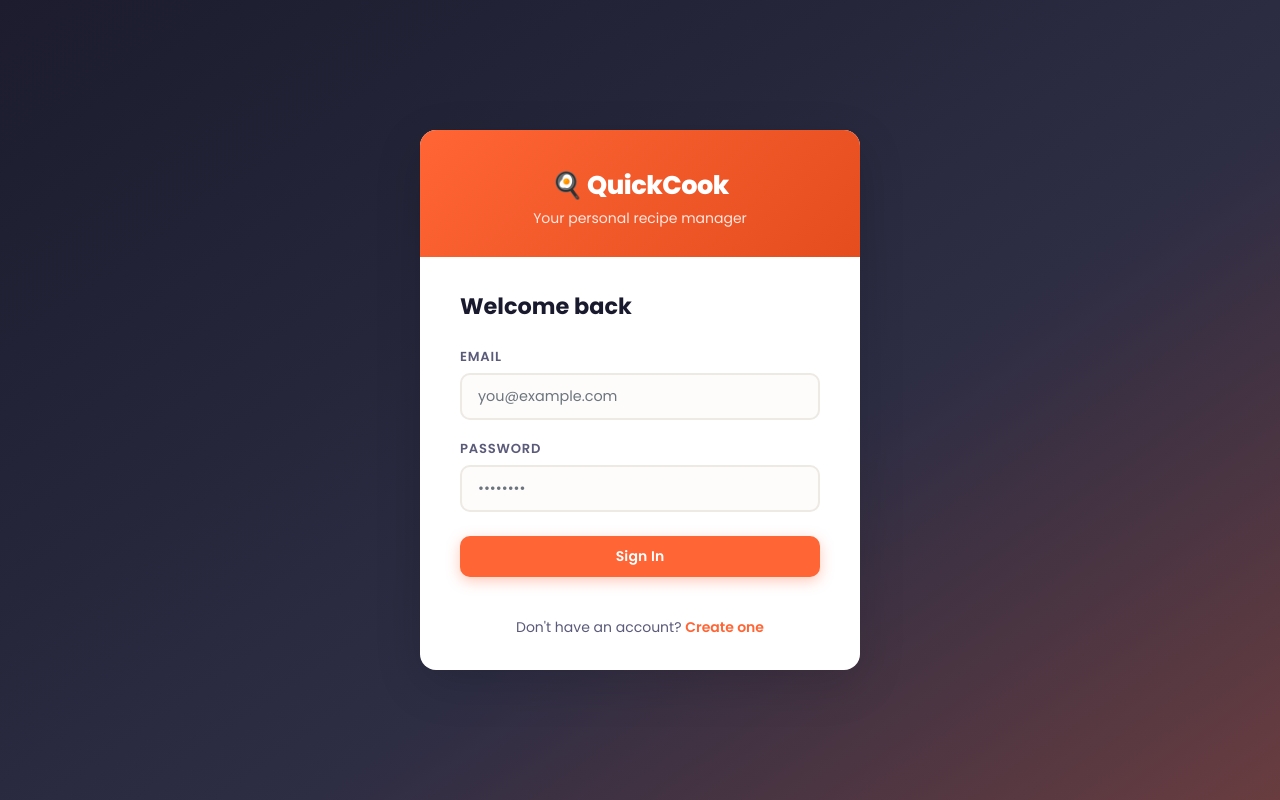
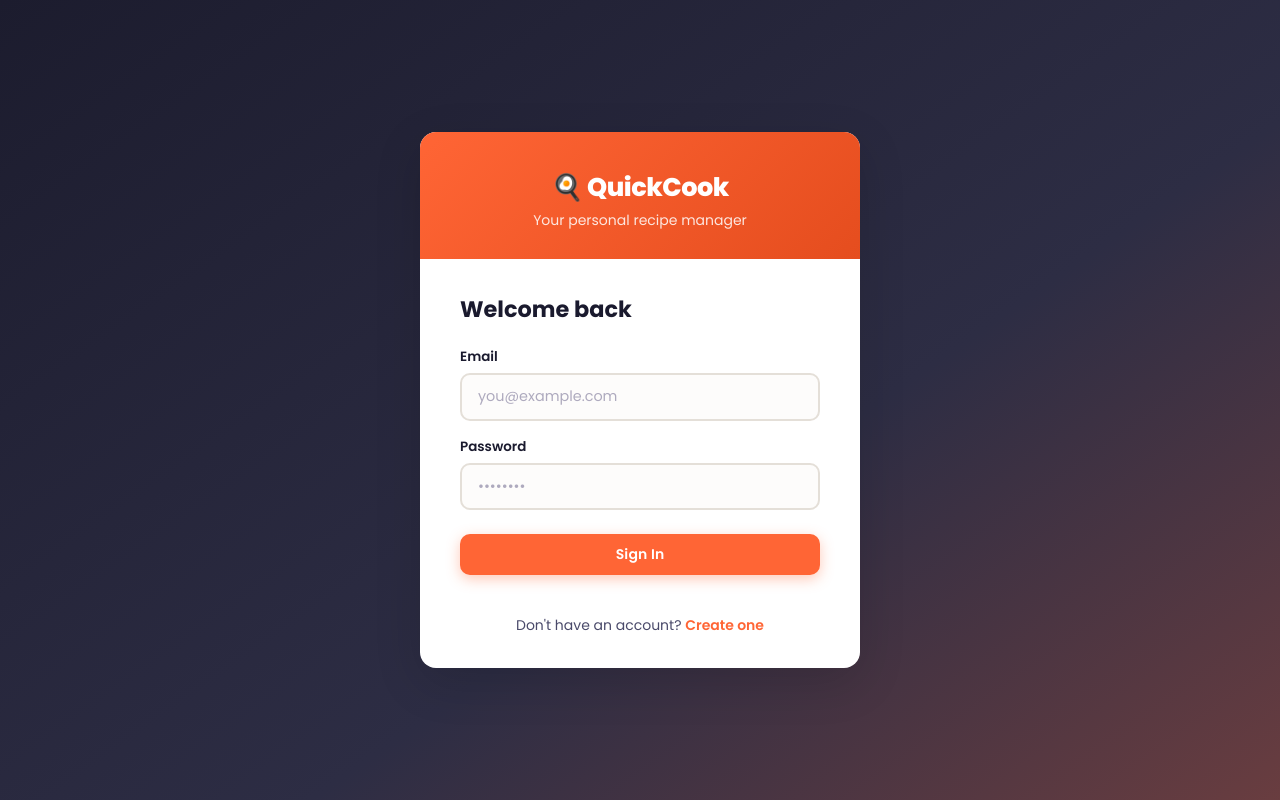
Before and after one commit to abhinanden9-ops/sprint1-backend, a React (Create React App) app in the folder Frontend-UI/: page /login in a window 1280 px wide. Built offline with nearby package versions, Linux system fonts and the light colour scheme; no server answers.

Commit message:
fix text contrast across all components

```diff
--- a/Frontend-UI/src/index.css
+++ b/Frontend-UI/src/index.css
@@ -8,26 +8,25 @@
   --bg-card: #FFFFFF;
   --nav-bg: #1C1C2E;
   --text-dark: #1A1A2E;
-  --text-mid: #5A5A7A;
-  --text-light: #9090AA;
-  --border: #EDE9E3;
-  --success: #27AE60;
-  --danger: #E74C3C;
-  --warning: #F39C12;
-  --info: #2980B9;
-  --shadow-sm: 0 2px 12px rgba(0, 0, 0, 0.06);
-  --shadow-md: 0 6px 28px rgba(0, 0, 0, 0.09);
-  --shadow-lg: 0 14px 48px rgba(0, 0, 0, 0.13);
+  --text-mid: #4A4A6A;
+  --text-light: #6E6E8E;
+  --text-muted: #9090AA;
+  --border: #E4DFD8;
+  --success: #1E8449;
+  --success-bg: #EAFAF1;
+  --danger: #C0392B;
+  --danger-bg: #FEF0EE;
+  --warning: #B7770D;
+  --info: #1A5276;
+  --info-bg: #EBF5FB;
+  --shadow-sm: 0 2px 12px rgba(0, 0, 0, 0.07);
+  --shadow-md: 0 6px 28px rgba(0, 0, 0, 0.10);
+  --shadow-lg: 0 14px 48px rgba(0, 0, 0, 0.14);
   --radius: 16px;
   --radius-sm: 10px;
-  --radius-xs: 6px;
 }
 
-* {
-  margin: 0;
-  padding: 0;
-  box-sizing: border-box;
-}
+* { margin: 0; padding: 0; box-sizing: border-box; }
 
 body {
   font-family: 'Poppins', -apple-system, BlinkMacSystemFont, sans-serif;
@@ -40,15 +39,12 @@ body {
 h1, h2, h3, h4, h5, h6 {
   font-weight: 700;
   color: var(--text-dark);
-  line-height: 1.2;
+  line-height: 1.25;
 }
 
-p {
-  line-height: 1.7;
-  color: var(--text-mid);
-}
+p { line-height: 1.7; color: var(--text-mid); }
 
-/* ── Buttons ─────────────────────────────────── */
+/* ── Buttons ──────────────────────────────────────── */
 .btn {
   font-family: 'Poppins', sans-serif;
   font-weight: 600;
@@ -57,17 +53,12 @@ p {
   padding: 10px 22px;
   border: none;
   cursor: pointer;
-  transition: all 0.22s ease;
+  transition: all 0.2s ease;
   letter-spacing: 0.01em;
 }
-
-.btn:hover {
-  transform: translateY(-2px);
-}
-
-.btn:active {
-  transform: translateY(0);
-}
+.btn:hover  { transform: translateY(-2px); }
+.btn:active { transform: translateY(0); }
+.btn:disabled { opacity: 0.65; transform: none; cursor: not-allowed; }
 
 .btn-primary {
   background: var(--primary) !important;
@@ -75,70 +66,46 @@ p {
   border: none !important;
   box-shadow: 0 4px 14px rgba(255, 101, 53, 0.35);
 }
-
-.btn-primary:hover {
-  background: var(--primary-dark) !important;
-  box-shadow: 0 6px 20px rgba(255, 101, 53, 0.45);
-}
+.btn-primary:hover { background: var(--primary-dark) !important; box-shadow: 0 6px 20px rgba(255,101,53,0.45); }
 
 .btn-danger {
-  background: var(--danger) !important;
-  color: #fff !important;
-  border: none !important;
-  box-shadow: 0 4px 14px rgba(231, 76, 60, 0.3);
-}
-
-.btn-danger:hover {
-  background: #c0392b !important;
-}
-
-.btn-success {
-  background: var(--success) !important;
-  color: #fff !important;
-  border: none !important;
-  box-shadow: 0 4px 14px rgba(39, 174, 96, 0.3);
-}
-
-.btn-success:hover {
-  background: #219a52 !important;
-}
-
-.btn-warning {
-  background: var(--warning) !important;
+  background: #E74C3C !important;
   color: #fff !important;
   border: none !important;
 }
+.btn-danger:hover { background: #C0392B !important; }
 
-.btn-warning:hover {
-  background: #d68910 !important;
+.btn-success {
+  background: #27AE60 !important;
+  color: #fff !important;
+  border: none !important;
 }
+.btn-success:hover { background: #1E8449 !important; }
+
+.btn-warning {
+  background: #F39C12 !important;
+  color: #fff !important;
+  border: none !important;
+}
+.btn-warning:hover { background: #D68910 !important; }
 
 .btn-secondary {
   background: #EDEAF5 !important;
-  color: var(--text-mid) !important;
+  color: var(--text-dark) !important;
   border: none !important;
 }
-
-.btn-secondary:hover {
-  background: #D9D4EE !important;
-  color: var(--text-dark) !important;
-}
+.btn-secondary:hover { background: #D9D4EE !important; }
 
 .btn-outline-light {
-  border: 2px solid rgba(255,255,255,0.6) !important;
+  border: 2px solid rgba(255,255,255,0.5) !important;
   color: #fff !important;
   background: transparent !important;
   font-weight: 600;
 }
+.btn-outline-light:hover { background: rgba(255,255,255,0.12) !important; border-color: #fff !important; }
 
-.btn-outline-light:hover {
-  background: rgba(255,255,255,0.15) !important;
-  border-color: #fff !important;
-}
-
-/* ── Forms ───────────────────────────────────── */
-.form-control,
-.form-select {
+/* ── Forms ────────────────────────────────────────── */
+.form-control, .form-select {
   font-family: 'Poppins', sans-serif;
   border: 2px solid var(--border);
   border-radius: var(--radius-sm);
@@ -148,70 +115,49 @@ p {
   background: #FDFCFB;
   transition: border-color 0.2s, box-shadow 0.2s;
 }
-
 .form-control:focus {
   border-color: var(--primary);
-  box-shadow: 0 0 0 3px rgba(255, 101, 53, 0.12);
+  box-shadow: 0 0 0 3px rgba(255,101,53,0.12);
   outline: none;
   background: #fff;
 }
+.form-control::placeholder { color: #AEAABE; }
+.form-control-sm { padding: 7px 12px; font-size: 0.84rem; }
 
 .form-label {
   font-weight: 600;
-  font-size: 0.82rem;
-  color: var(--text-mid);
-  text-transform: uppercase;
-  letter-spacing: 0.06em;
+  font-size: 0.84rem;
+  color: var(--text-dark);
   margin-bottom: 6px;
+  display: block;
 }
 
-/* ── Cards ───────────────────────────────────── */
+/* ── Cards ────────────────────────────────────────── */
 .card {
   background: var(--bg-card);
   border: 1px solid var(--border) !important;
   border-radius: var(--radius) !important;
   box-shadow: var(--shadow-sm);
-  transition: box-shadow 0.25s ease, transform 0.25s ease;
 }
 
-/* ── Alerts ──────────────────────────────────── */
+/* ── Alerts ───────────────────────────────────────── */
 .alert {
   font-family: 'Poppins', sans-serif;
   font-size: 0.875rem;
   font-weight: 500;
-  border: none;
+  border: none !important;
   border-radius: var(--radius-sm);
   padding: 14px 18px;
+  color: var(--text-dark);
 }
+.alert-danger  { background: var(--danger-bg);  color: var(--danger);  border-left: 4px solid #E74C3C !important; }
+.alert-success { background: var(--success-bg); color: var(--success); border-left: 4px solid #27AE60 !important; }
+.alert-info    { background: var(--info-bg);    color: var(--info);    border-left: 4px solid #2980B9 !important; }
 
-.alert-danger {
-  background: #FEF0EE;
-  color: #C0392B;
-  border-left: 4px solid var(--danger) !important;
-}
+.btn-close { opacity: 0.6; }
+.btn-close:hover { opacity: 1; }
 
-.alert-success {
-  background: #EAFAF1;
-  color: #1E8449;
-  border-left: 4px solid var(--success) !important;
-}
-
-.alert-info {
-  background: #EBF5FB;
-  color: #1A6089;
-  border-left: 4px solid var(--info) !important;
-}
-
-.btn-close {
-  filter: none;
-  opacity: 0.5;
-}
-
-.btn-close:hover {
-  opacity: 1;
-}
-
-/* ── List group ──────────────────────────────── */
+/* ── List group ───────────────────────────────────── */
 .list-group-item {
   border: 1px solid var(--border) !important;
   border-radius: var(--radius-sm) !important;
@@ -219,18 +165,13 @@ p {
   margin-bottom: 8px;
   background: var(--bg-card);
   font-size: 0.9rem;
-  transition: background 0.18s;
+  color: var(--text-dark);
+  transition: background 0.15s;
 }
+.list-group-item:last-child { margin-bottom: 0; }
+.list-group-item:hover { background: #FDFAF6; }
 
-.list-group-item:last-child {
-  margin-bottom: 0;
-}
-
-.list-group-item:hover {
-  background: #FDFAF6;
-}
-
-/* ── Badge ───────────────────────────────────── */
+/* ── Badge ────────────────────────────────────────── */
 .badge {
   font-family: 'Poppins', sans-serif;
   font-weight: 600;
@@ -239,13 +180,10 @@ p {
   padding: 5px 12px;
   border-radius: 50px;
 }
+.bg-primary { background: var(--primary) !important; }
 
-.bg-primary {
-  background: var(--primary) !important;
-}
-
-/* ── Scrollbar ───────────────────────────────── */
+/* ── Scrollbar ────────────────────────────────────── */
 ::-webkit-scrollbar { width: 6px; }
 ::-webkit-scrollbar-track { background: var(--bg); }
 ::-webkit-scrollbar-thumb { background: var(--border); border-radius: 3px; }
-::-webkit-scrollbar-thumb:hover { background: var(--text-light); }
+::-webkit-scrollbar-thumb:hover { background: var(--text-muted); }
```
